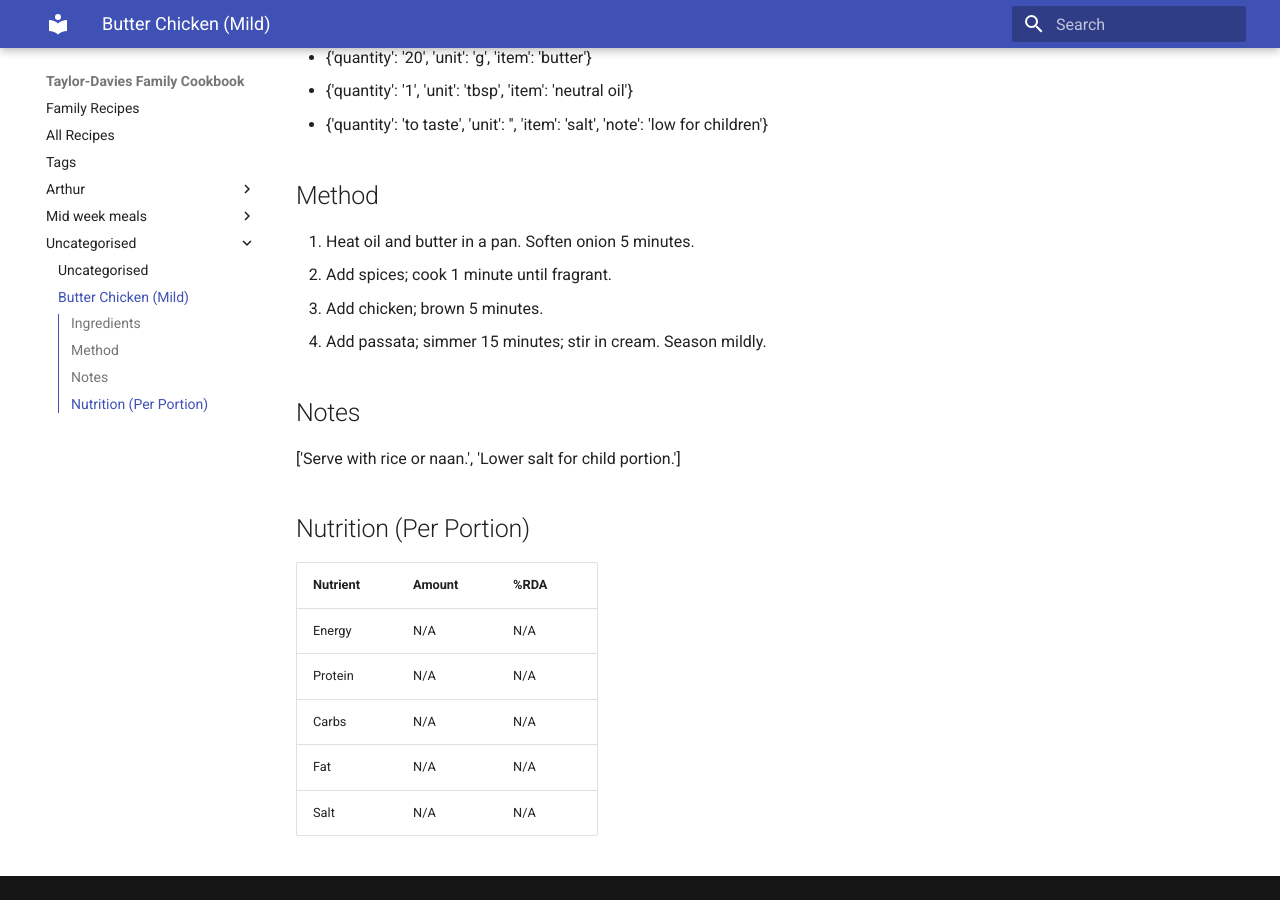
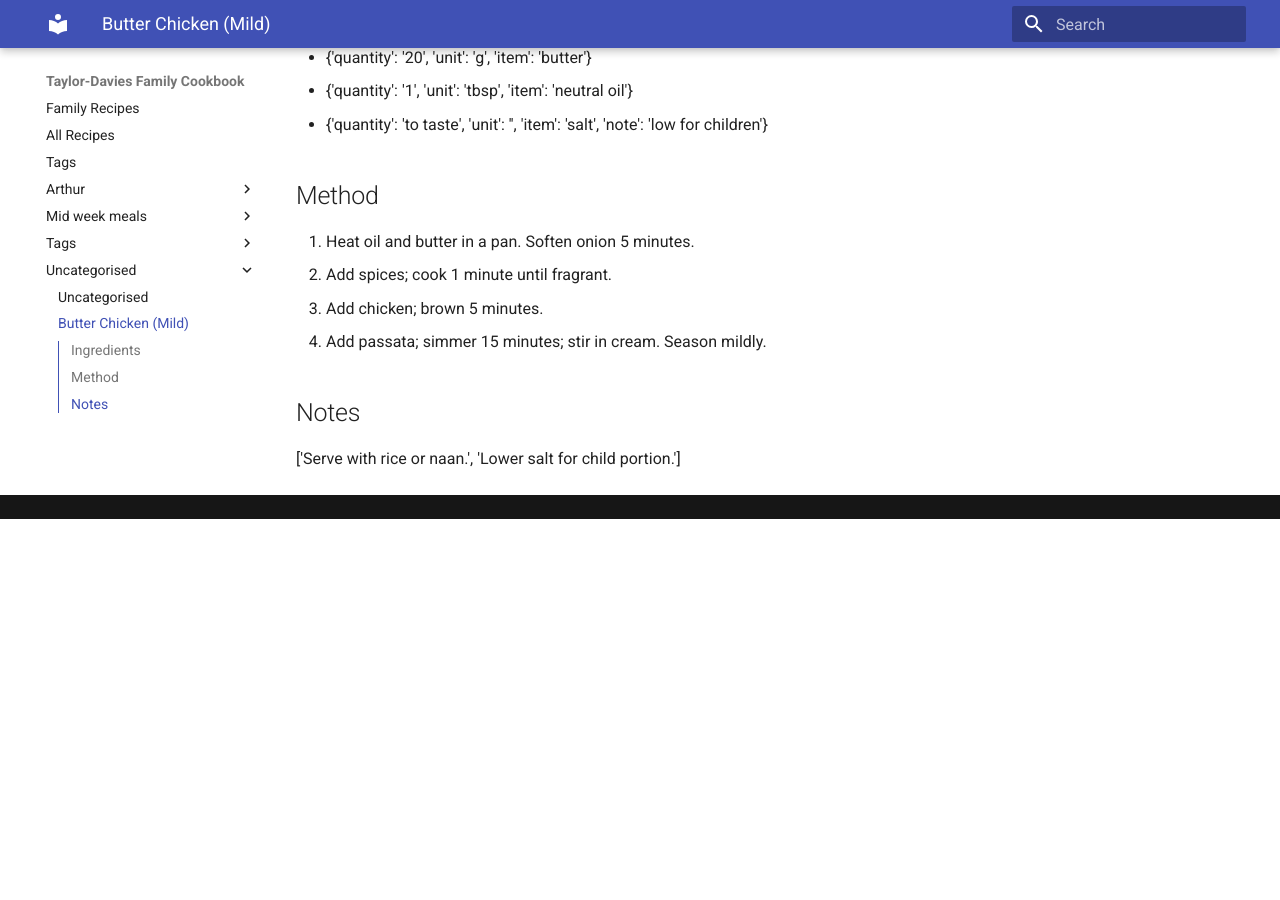
Before and after one commit to sjwdavies/cookbook, an MkDocs documentation site: the page built from recipes/uncategorised/butter-chicken-mild.md, in a window 1280 px wide and 900 px high, scrolled down 621 px. Built offline with MkDocs 1.6.1 and Material for MkDocs 9.7.7, drawn with Linux system fonts in a browser that asks for light colours; after the commit the page ends 1140 px from its top, so only the background shows below that.

Commit message:
chore: sync recipes + indexes

```diff
--- a/recipes/uncategorised/butter-chicken-mild.md
+++ b/recipes/uncategorised/butter-chicken-mild.md
@@ -30,13 +30,3 @@
 ## Notes
 
 ['Serve with rice or naan.', 'Lower salt for child portion.']
-
-## Nutrition (Per Portion)
-
-| Nutrient | Amount | %RDA |
-|----------|--------|------|
-| Energy   | N/A | N/A |
-| Protein  | N/A | N/A |
-| Carbs    | N/A | N/A |
-| Fat      | N/A | N/A |
-| Salt     | N/A | N/A |
```
Also changed, not shown: recipes/tags.md (+4 -0 lines), recipes/tags/chicken.md (added, +3 -0 lines), recipes/tags/one-pot.md (added, +3 -0 lines), recipes/tags/quick.md (added, +3 -0 lines).
